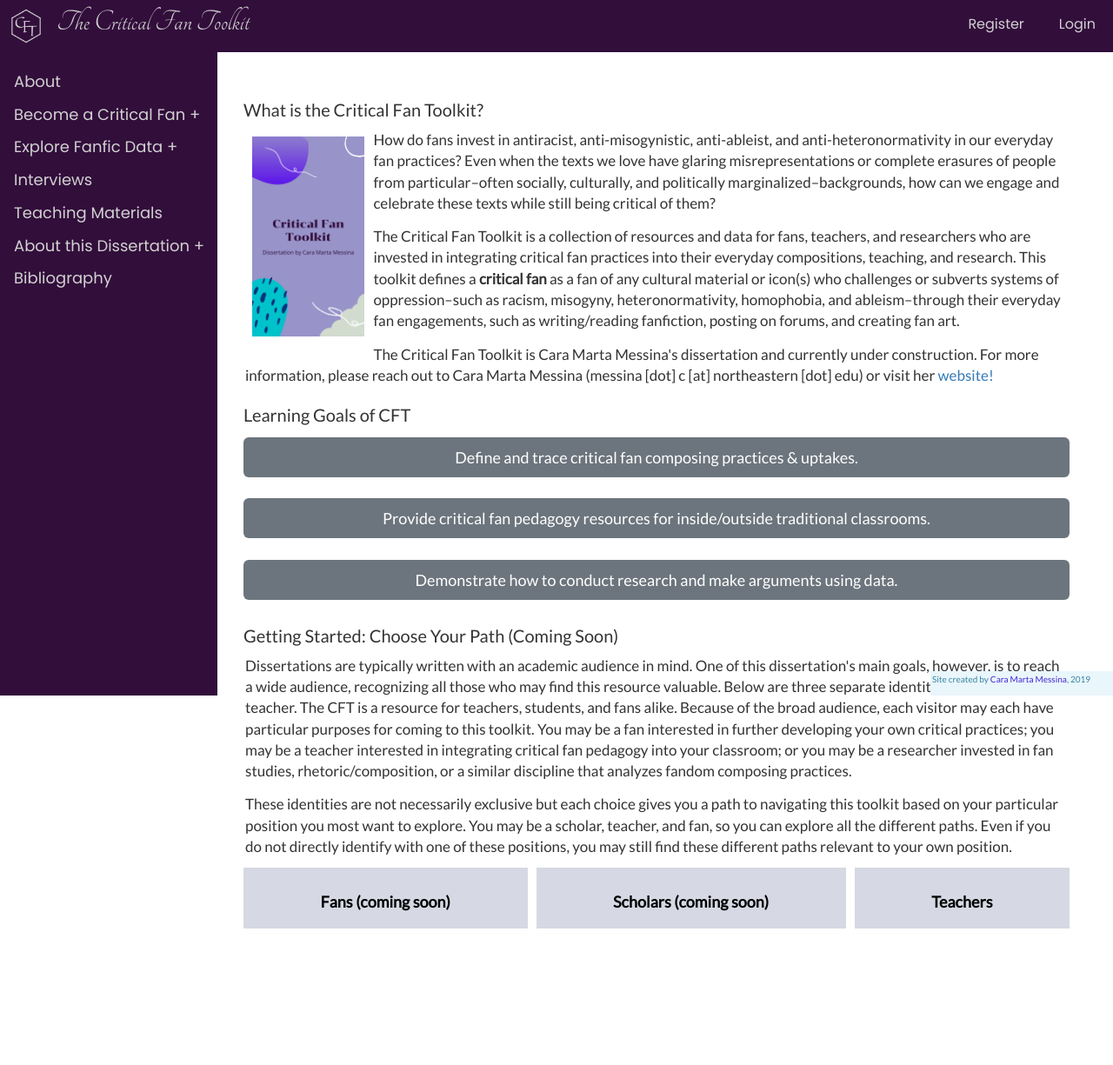
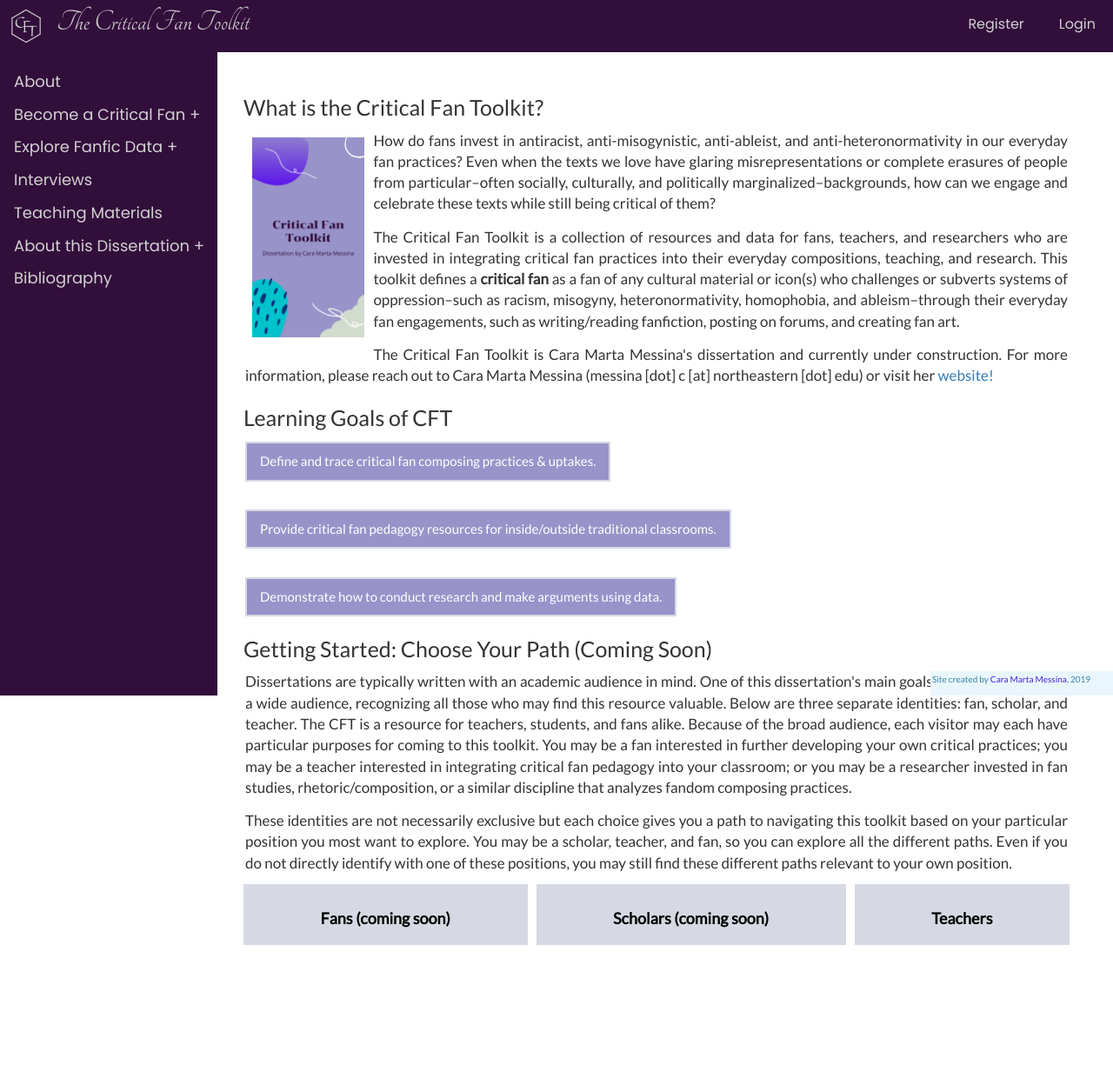
Before and after one commit to caramessina/cft-website-update, a Flask app: page / in a window 1280 px wide. Shown: the whole page at 87% size. Before the commit the page ends 1068 px from the top, so only its background shows below. Run offline with Flask 2, Linux system fonts and the light colour scheme; some libraries are stand-ins or nearby versions.

Commit message:
fixing homepage buttons

```diff
--- a/CFT/static/css/main.css
+++ b/CFT/static/css/main.css
@@ -8,14 +8,6 @@ Important colors:
   SOFT GREEN: #D1DBCE
  */
 
-
- /*
-Other colors
- Northwestern University
-https://brandcolors.net/b/northwestern-university
-
-Evernote
-https://brandcolors.net/b/northwestern-university
 
 
   */
@@ -35,12 +27,12 @@ section{
 
   h1 {
  font-family: 'Lato', bold;
- font-size: 25px;
+ font-size: 30px;
   }
 
 h2 {
  font-family: 'Lato', bold;
- font-size: 20px;
+ font-size: 25px;
   }
 
   h3 {
@@ -54,7 +46,8 @@ section{
     font-family: 'Lato';
     padding: 2px;
     font-size: 17px;
-    text-align: left;
+    text-align: justify;
+
   }
 
 li{
@@ -172,17 +165,17 @@ iframe {
 }
 
 /* button stuff */
-  .button {
-    background-color: #5B7CD7;
+.button{
+  background-color: #9893C9;
   color: white;
-    border: 2px solid;
-    padding: 15px 32px;
+  border: 2px solid #d6d9e3;
+  padding: 10px 15px;
   text-align: center;
-    text-decoration: none;
   display: inline-block;
-    font-size: 24px;
+  font-size: 15px;
   margin: 4px 2px;
   cursor: pointer;
+  text-decoration: none;
 }
 
 .button1: {
@@ -191,11 +184,10 @@ iframe {
   }
 
   a.button:hover {
-    background-color: white;
-    color: #5C7CD6;
-    border: 2px solid #8FD4F0;
+    background-color: #9893C9;
+    color: #d6d9e3;
+    border: 2px solid #d6d9e3;
     text-decoration: none;
-    color: #8FD4F0;
     }
 
 .footer {
--- a/CFT/templates/fanfic_data/fandom_by_numbers.html
+++ b/CFT/templates/fanfic_data/fandom_by_numbers.html
@@ -9,7 +9,7 @@
 </section>
 
 <section>
-  <a class="btn btn-secondary btn-lg btn-block" data-toggle="collapse" href="#TLoKexample" role="button" aria-expanded="false" aria-controls="collapseExample">
+  <a class="button" data-toggle="collapse" href="#TLoKexample" role="button" aria-expanded="false" aria-controls="collapseExample">
       Click To Learn About the TLoK Fandom
       </a>
 
@@ -97,7 +97,7 @@
 
 
 <section>
-  <a class="btn btn-secondary btn-lg btn-block" data-toggle="collapse" href="#GoTexample" role="button" aria-expanded="false" aria-controls="collapseExample">Click To Learn About the GoT Fandom</a>
+  <a class="button" data-toggle="collapse" href="#GoTexample" role="button" aria-expanded="false" aria-controls="collapseExample">Click To Learn About the GoT Fandom</a>
 
 <div class="collapse" id="GoTexample">
   <p><strong>More to come soon!</strong></p>
--- a/CFT/templates/home.html
+++ b/CFT/templates/home.html
@@ -15,23 +15,25 @@
 
 <h2>Learning Goals of CFT</h2>
 <section>
-  <a class="btn btn-secondary btn-lg btn-block" data-toggle="collapse" href="#CFT-home1" role="button" aria-expanded="false" aria-controls="collapseExample">
+  <a class="button" data-toggle="collapse" href="#CFT-home1" role="button" aria-expanded="false" aria-controls="collapseExample">
      Define and trace critical fan composing practices & uptakes.
       </a>
       <div class="collapse" id="CFT-home1">
         <p><strong>Define and trace composing practices that critical fans use.</strong> These composing practices are traced through an analysis of two fandoms from <em>Archive of Our Own</em> as well as interviews from individual fanfiction writers. Critical fans challenge the systems of oppression that are represented in either the cultural materials they take up or the actual fandoms in which they participate. While you may not be invested in TLoK or GoT, each of us have our own fan communities (from fans of a particular cultural material to political fans to sports fans) in which we’re invested. By defining and tracing critical fan composing practices and uptakes, we can bring these practices into our own fandoms.</p>
       </div>
       <br/>
+      <br/>
 
-      <a class="btn btn-secondary btn-lg btn-block" data-toggle="collapse" href="#CFT-home2" role="button" aria-expanded="false" aria-controls="collapseExample">
+      <a class="button" data-toggle="collapse" href="#CFT-home2" role="button" aria-expanded="false" aria-controls="collapseExample">
          Provide critical fan pedagogy resources for inside/outside traditional classrooms.
           </a>
           <div class="collapse" id="CFT-home2">
             <p><strong>Provide critical fan pedagogy resources for both outside of and within traditional learning spaces, such as classrooms</strong>, such as classrooms. Pedagogy, in its simplest definition, is the methods and theories around teaching and learning. Critical fan pedagogy centers challenging systems of oppression through fan practices; this pedagogy can also help learners develop their own data literacies and research skills by teaching them how to analyze critical fan practices.
           </div>
           <br/>
+          <br/>
 
-          <a class="btn btn-secondary btn-lg btn-block" data-toggle="collapse" href="#CFT-home3" role="button" aria-expanded="false" aria-controls="collapseExample">
+          <a class="button" data-toggle="collapse" href="#CFT-home3" role="button" aria-expanded="false" aria-controls="collapseExample">
             Demonstrate how to conduct research and make arguments using data.
               </a>
               <div class="collapse" id="CFT-home3">
```
Lines whose indentation alone changed are shown as unchanged.
